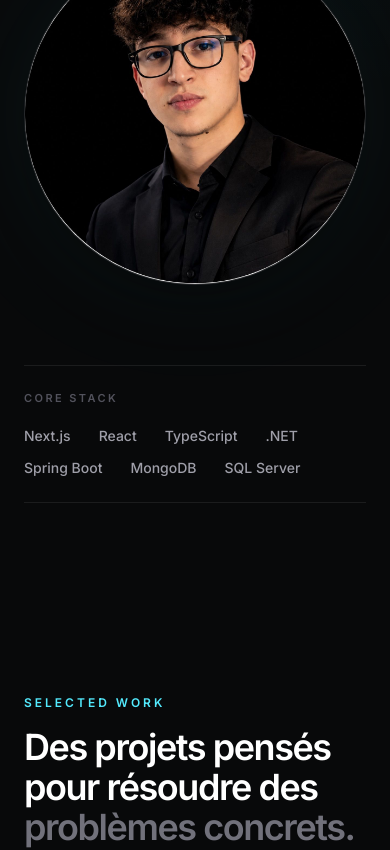
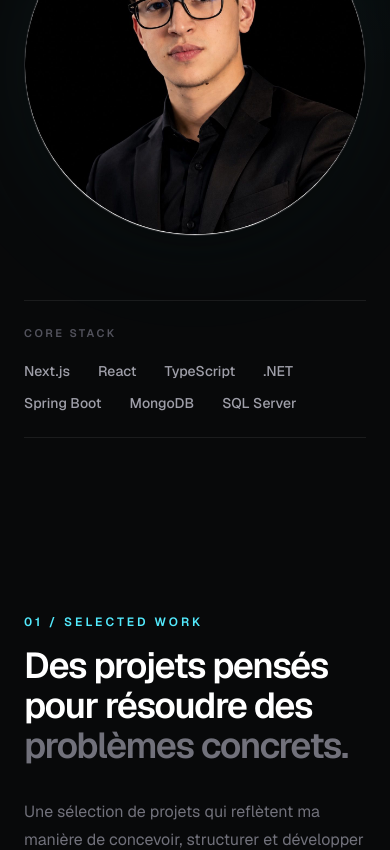
Before and after one commit to ELhadad-hamza/hamza-portfolio, a Next.js app: page / in a window 390 px wide. Shown: the part 1057-1907 px from the top of the page. Built offline with nearby package versions, Linux system fonts and the light colour scheme.

Commit message:
Polish typography animations and responsive design

```diff
--- a/app/globals.css
+++ b/app/globals.css
@@ -1,61 +1,102 @@
 @import "tailwindcss";
 
-html {
-  scroll-behavior: smooth;
-}
+/* ===============================
+   GLOBAL
+================================ */
 
 :root {
   --background: #08090a;
-  --surface: #0f1113;
-  --surface-soft: #14171a;
+  --surface: #0d0f11;
+  --surface-soft: #111315;
 
-  --foreground: #f5f7f9;
-  --muted: #929aa5;
-
-  --border: rgba(255, 255, 255, 0.09);
+  --foreground: #f5f5f5;
+  --muted: #71717a;
 
   --accent: #67e8f9;
-  --accent-soft: rgba(103, 232, 249, 0.08);
+
+  --border: rgba(255, 255, 255, 0.08);
 }
 
 * {
   box-sizing: border-box;
 }
 
+html {
+  scroll-behavior: smooth;
+  scroll-padding-top: 95px;
+}
+
 body {
   min-height: 100vh;
 
+  overflow-x: hidden;
+
   background:
     radial-gradient(
-      circle at 85% 5%,
-      rgba(34, 211, 238, 0.06),
+      circle at 88% 5%,
+      rgba(34, 211, 238, 0.055),
       transparent 28rem
     ),
     radial-gradient(
-      circle at 8% 35%,
-      rgba(59, 130, 246, 0.035),
-      transparent 30rem
+      circle at 5% 32%,
+      rgba(59, 130, 246, 0.025),
+      transparent 32rem
     ),
-    #08090a;
+    var(--background);
 
-  color: #f5f7f9;
+  color: var(--foreground);
 
-  font-family: Arial, Helvetica, sans-serif;
+  font-family:
+    var(--font-geist),
+    Arial,
+    Helvetica,
+    sans-serif;
 
   -webkit-font-smoothing: antialiased;
+  -moz-osx-font-smoothing: grayscale;
+
+  text-rendering: optimizeLegibility;
+}
+
+/* ===============================
+   ANCHORS
+================================ */
+
+section {
+  scroll-margin-top: 95px;
 }
 
 a {
   text-decoration: none;
 }
 
+/* ===============================
+   SELECTION
+================================ */
+
 ::selection {
-  background: var(--accent);
+  background: #67e8f9;
   color: #071014;
 }
 
+/* ===============================
+   FOCUS
+================================ */
+
+a:focus-visible,
+button:focus-visible,
+input:focus-visible,
+textarea:focus-visible {
+  outline: 2px solid rgba(103, 232, 249, 0.9);
+  outline-offset: 4px;
+}
+
+/* ===============================
+   SCROLLBAR
+================================ */
+
 ::-webkit-scrollbar {
-  width: 8px;
+  width: 7px;
 }
 
 ::-webkit-scrollbar-track {
@@ -63,10 +104,79 @@ a {
 }
 
 ::-webkit-scrollbar-thumb {
-  background: #262a2e;
+  background: #27272a;
   border-radius: 999px;
 }
 
 ::-webkit-scrollbar-thumb:hover {
-  background: #3a4147;
+  background: #3f3f46;
 }
+
+/* ===============================
+   TEXT RENDERING
+================================ */
+
+h1,
+h2,
+h3,
+h4,
+h5,
+h6 {
+  text-wrap: balance;
+}
+
+p {
+  text-wrap: pretty;
+}
+
+/* ===============================
+   SUBTLE BACKGROUND GRID
+================================ */
+
+body::before {
+  content: "";
+  position: fixed;
+
+  inset: 0;
+
+  pointer-events: none;
+
+  z-index: -1;
+
+  background-image:
+    linear-gradient(
+      rgba(255, 255, 255, 0.012) 1px,
+      transparent 1px
+    ),
+    linear-gradient(
+      90deg,
+      rgba(255, 255, 255, 0.012) 1px,
+      transparent 1px
+    );
+
+  background-size: 72px 72px;
+
+  mask-image: linear-gradient(
+    to bottom,
+    rgba(0, 0, 0, 0.25),
+    transparent 70%
+  );
+}
+
+/* ===============================
+   REDUCED MOTION
+================================ */
+
+@media (prefers-reduced-motion: reduce) {
+  html {
+    scroll-behavior: auto;
+  }
+
+  *,
+  *::before,
+  *::after {
+    animation-duration: 0.01ms !important;
+    animation-iteration-count: 1 !important;
+    transition-duration: 0.01ms !important;
+  }
+}
--- a/app/layout.tsx
+++ b/app/layout.tsx
@@ -1,66 +1,54 @@
 import type { Metadata } from "next";
-import { Inter } from "next/font/google";
+import { Geist } from "next/font/google";
+
 import "./globals.css";
 
-const inter = Inter({
+const geist = Geist({
   subsets: ["latin"],
+  display: "swap",
+  variable: "--font-geist",
 });
 
-const siteUrl = "https://hamzaelhadad.com";
+export const metadata: Metadata = {
+  title: {
+    default: "Hamza El Hadad | Software Engineer & Full-Stack Developer",
+    template: "%s | Hamza El Hadad",
+  },
 
-export const metadata: Metadata = {
-  metadataBase: new URL(siteUrl),
-  title: "EL HADAD HAMZA | Ingénieur & Développeur Web",
   description:
-    "Portfolio professionnel de EL HADAD HAMZA, élève ingénieur à l’EMSI, spécialisé en développement web, applications modernes et solutions logicielles.",
-  keywords: [
-    "Hamza El Hadad",
-    "portfolio développeur",
-    "portfolio ingénieur",
-    "développeur web Maroc",
-    "EMSI Rabat",
-    "Next.js portfolio",
-    "full stack developer",
-  ],
-  authors: [{ name: "EL HADAD HAMZA" }],
-  creator: "EL HADAD HAMZA",
-  publisher: "EL HADAD HAMZA",
-  alternates: {
-    canonical: "/",
-  },
+    "Portfolio de Hamza El Hadad, élève ingénieur et développeur full-stack spécialisé dans la conception d’applications web et logicielles modernes.",
+
+  metadataBase: new URL("https://hamzaelhadad.com"),
+
   openGraph: {
-    title: "EL HADAD HAMZA | Ingénieur & Développeur Web",
+    title: "Hamza El Hadad | Software Engineer & Full-Stack Developer",
     description:
-      "Découvrez le portfolio de EL HADAD HAMZA : projets web, compétences techniques, parcours académique et contact professionnel.",
-    url: siteUrl,
-    siteName: "EL HADAD HAMZA Portfolio",
+      "Découvrez mon parcours, mes compétences et mes projets en développement web et ingénierie logicielle.",
+    url: "https://hamzaelhadad.com",
+    siteName: "Hamza El Hadad",
+    locale: "fr_FR",
+    type: "website",
     images: [
       {
         url: "/og-image.png",
         width: 1200,
         height: 630,
-        alt: "Portfolio EL HADAD HAMZA",
+        alt: "Portfolio de Hamza El Hadad",
       },
     ],
-    locale: "fr_FR",
-    type: "website",
   },
+
   twitter: {
     card: "summary_large_image",
-    title: "EL HADAD HAMZA | Ingénieur & Développeur Web",
+    title: "Hamza El Hadad | Software Engineer & Full-Stack Developer",
     description:
-      "Portfolio professionnel de EL HADAD HAMZA : projets, compétences et contact.",
+      "Portfolio, projets et parcours de Hamza El Hadad.",
     images: ["/og-image.png"],
   },
-  robots: {
-    index: true,
-    follow: true,
+
+  icons: {
+    icon: "/favicon.ico",
   },
- icons: {
-  icon: "/icon.png",
-  shortcut: "/icon.png",
-  apple: "/icon.png",
-},
 };
 
 export default function RootLayout({
@@ -69,8 +57,8 @@ export default function RootLayout({
   children: React.ReactNode;
 }>) {
   return (
-    <html lang="fr">
-      <body className={inter.className}>{children}</body>
+    <html lang="fr" className={geist.variable}>
+      <body>{children}</body>
     </html>
   );
 }
--- a/components/Hero.tsx
+++ b/components/Hero.tsx
@@ -24,8 +24,8 @@ const technologies = [
 export default function Hero() {
   return (
     <section
-      id="home"
-      className="relative mx-auto max-w-7xl px-6 pb-24 pt-16 lg:px-8 lg:pb-32 lg:pt-24"
+      id="home"className="relative mx-auto max-w-7xl px-6 pb-20 pt-14 lg:px-8 lg:pb-24 lg:pt-20"
+
     >
       {/* ================= HERO CONTENT ================= */}
 
@@ -52,7 +52,7 @@ export default function Hero() {
           </Reveal>
 
           <Reveal delay={0.1}>
-            <h1 className="mt-5 max-w-4xl text-[3.3rem] font-semibold leading-[0.98] tracking-[-0.055em] text-white sm:text-6xl lg:text-[5.2rem]">
+            <h1 className="mt-5 max-w-4xl text-[3.15rem] font-semibold leading-[0.98] tracking-[-0.055em] text-white sm:text-6xl lg:text-[4.9rem] xl:text-[5.2rem]">
               Je transforme des idées en{" "}
               <span className="text-zinc-500">
                 expériences numériques.
@@ -185,7 +185,7 @@ export default function Hero() {
       {/* ================= TECHNOLOGIES ================= */}
 
       <Reveal delay={0.3}>
-        <div className="mt-20 border-y border-white/[0.08] py-6">
+        <div className="mt-16 border-y border-white/[0.08] py-6">
           <div className="flex flex-col gap-5 lg:flex-row lg:items-center lg:justify-between">
             <p className="shrink-0 text-[11px] font-semibold uppercase tracking-[0.22em] text-zinc-600">
               Core stack
--- a/components/Projects.tsx
+++ b/components/Projects.tsx
@@ -23,7 +23,7 @@ export default function Projects() {
         <div className="flex flex-col gap-8 border-b border-white/[0.08] pb-10 lg:flex-row lg:items-end lg:justify-between">
           <div>
             <p className="text-xs font-semibold uppercase tracking-[0.25em] text-cyan-300">
-              Selected Work
+              01 / Selected Work
             </p>
 
             <h2 className="mt-4 max-w-3xl text-4xl font-semibold tracking-[-0.04em] text-white sm:text-5xl lg:text-6xl">
--- a/components/Reveal.tsx
+++ b/components/Reveal.tsx
@@ -1,25 +1,46 @@
 "use client";
 
-import { motion } from "framer-motion";
-import { ReactNode } from "react";
+import { motion, useReducedMotion } from "framer-motion";
 
 type RevealProps = {
-  children: ReactNode;
+  children: React.ReactNode;
   delay?: number;
   y?: number;
+  className?: string;
 };
 
 export default function Reveal({
   children,
   delay = 0,
-  y = 24,
+  y = 22,
+  className = "",
 }: RevealProps) {
+  const shouldReduceMotion = useReducedMotion();
+
+  if (shouldReduceMotion) {
+    return <div className={className}>{children}</div>;
+  }
+
   return (
     <motion.div
-      initial={{ opacity: 0, y }}
-      whileInView={{ opacity: 1, y: 0 }}
-      viewport={{ once: true, amount: 0.2 }}
-      transition={{ duration: 0.6, delay, ease: "easeOut" }}
+      initial={{
+        opacity: 0,
+        y,
+      }}
+      whileInView={{
+        opacity: 1,
+        y: 0,
+      }}
+      viewport={{
+        once: true,
+        amount: 0.12,
+      }}
+      transition={{
+        duration: 0.65,
+        delay,
+        ease: [0.22, 1, 0.36, 1],
+      }}
+      className={className}
     >
       {children}
     </motion.div>
--- a/components/Skills.tsx
+++ b/components/Skills.tsx
@@ -11,7 +11,7 @@ export default function Skills() {
         <div className="grid gap-8 border-b border-white/[0.08] pb-10 lg:grid-cols-[1fr_0.7fr] lg:items-end">
           <div>
             <p className="text-xs font-semibold uppercase tracking-[0.25em] text-cyan-300">
-              Expertise
+              03 / Expertise
             </p>
 
             <h2 className="mt-5 text-4xl font-semibold tracking-[-0.045em] text-white sm:text-5xl lg:text-6xl">
```
